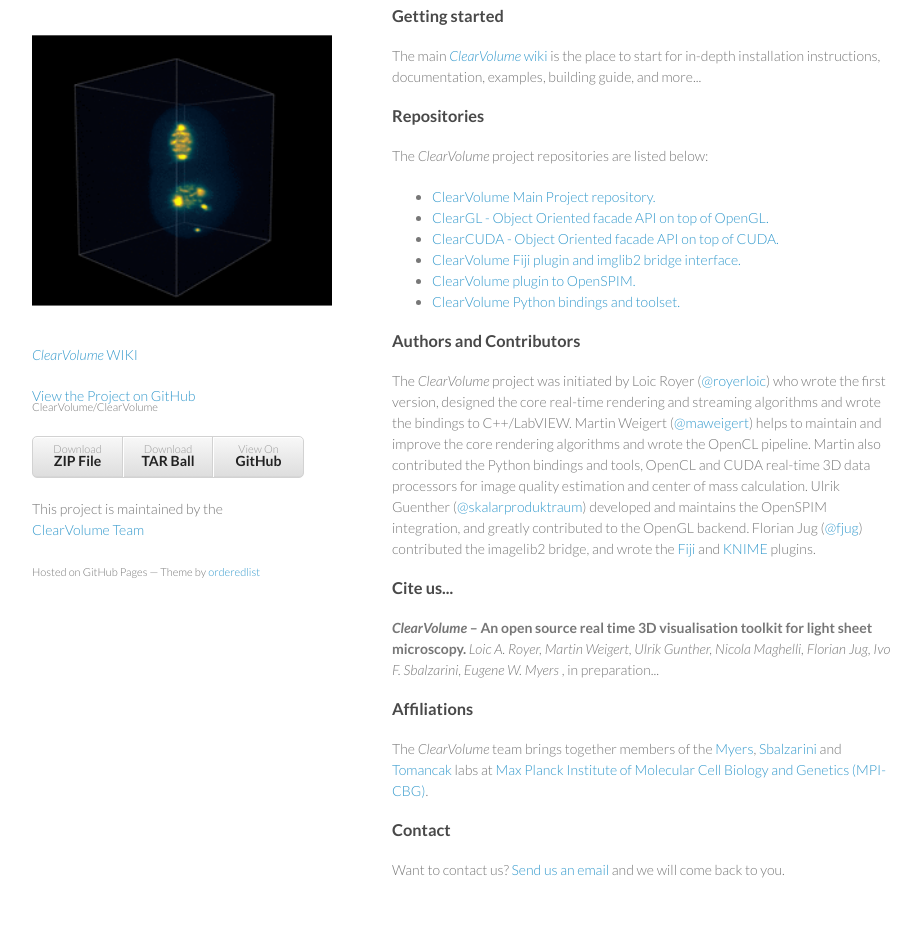
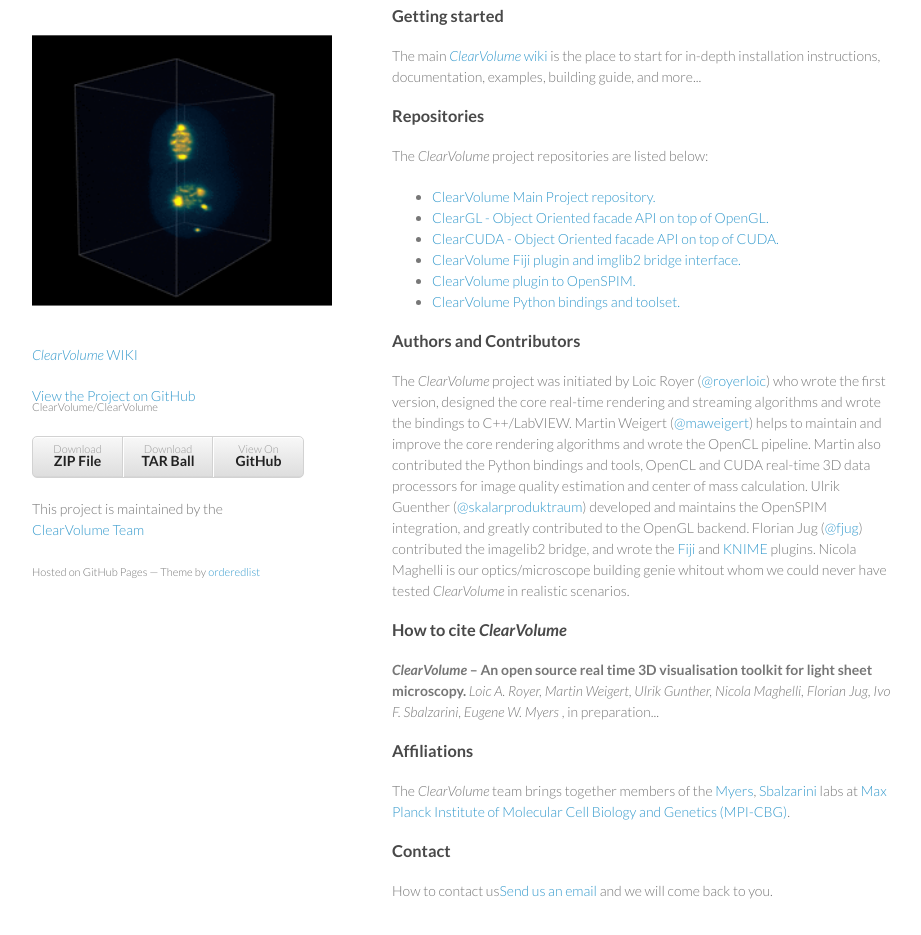
Before and after one commit to ClearVolume/clearvolume, a plain HTML site: page index.html in a window 1280 px wide. Shown: the part 361-1296 px from the top of the page, without its empty margins (178-1099 px from the left). Drawn offline with Linux system fonts and the light colour scheme.

Commit message:
updated main page

```diff
--- a/index.html
+++ b/index.html
@@ -78,10 +78,10 @@
 <h3>
 <a id="authors" class="anchor" href="#authors" aria-hidden="true"><span class="octicon octicon-link"></span></a>Authors and Contributors</h3>
 
-<p>The <em>ClearVolume</em> project was initiated by Loic Royer (<a href="https://github.com/royerloic" class="user-mention">@royerloic</a>) who wrote the first version, designed the core real-time rendering and streaming algorithms and wrote the bindings to C++/LabVIEW. Martin Weigert (<a href="https://github.com/maweigert" class="user-mention">@maweigert</a>) helps to maintain and improve the core rendering algorithms and wrote the OpenCL pipeline. Martin also contributed the Python bindings and tools, OpenCL and CUDA real-time 3D data processors for image quality estimation and center of mass calculation. Ulrik Guenther (<a href="https://github.com/skalarproduktraum" class="user-mention">@skalarproduktraum</a>) developed and maintains the OpenSPIM integration, and greatly contributed to the OpenGL backend. Florian Jug (<a href="https://github.com/fjug" class="user-mention">@fjug</a>) contributed the imagelib2 bridge, and wrote the <a href="http://fiji.sc/Fiji">Fiji</a>  and <a href="http://www.knime.org">KNIME</a> plugins.</p>
+<p>The <em>ClearVolume</em> project was initiated by Loic Royer (<a href="https://github.com/royerloic" class="user-mention">@royerloic</a>) who wrote the first version, designed the core real-time rendering and streaming algorithms and wrote the bindings to C++/LabVIEW. Martin Weigert (<a href="https://github.com/maweigert" class="user-mention">@maweigert</a>) helps to maintain and improve the core rendering algorithms and wrote the OpenCL pipeline. Martin also contributed the Python bindings and tools, OpenCL and CUDA real-time 3D data processors for image quality estimation and center of mass calculation. Ulrik Guenther (<a href="https://github.com/skalarproduktraum" class="user-mention">@skalarproduktraum</a>) developed and maintains the OpenSPIM integration, and greatly contributed to the OpenGL backend. Florian Jug (<a href="https://github.com/fjug" class="user-mention">@fjug</a>) contributed the imagelib2 bridge, and wrote the <a href="http://fiji.sc/Fiji">Fiji</a>  and <a href="http://www.knime.org">KNIME</a> plugins. Nicola Maghelli is our optics/microscope building genie whitout whom we could never have tested <em>ClearVolume</em> in realistic scenarios. </p>
 
 <h3>
-<a id="cite" class="anchor" href="#authors" aria-hidden="true"><span class="octicon octicon-link"></span></a>Cite us...</h3>
+<a id="cite" class="anchor" href="#authors" aria-hidden="true"><span class="octicon octicon-link"></span></a>How to cite <em>ClearVolume</em></h3>
 
 <p>
   <b><em>ClearVolume</em> – An open source real time 3D visualisation toolkit for light sheet microscopy.</b>
@@ -90,18 +90,18 @@
 </p>
 
 
-
 <h3>
 <a id="Acknowledgements" class="anchor" href="#ack" aria-hidden="true"><span class="octicon octicon-link"></span></a>Affiliations</h3>
 
 <p>The <em>ClearVolume</em> team brings together members of the <a href="http://www.mpi-cbg.de/research/research-groups/gene-myers.html">Myers</a>,
-  <a href="http://www.mpi-cbg.de/research/research-groups/ivo-sbalzarini/group-leader.html">Sbalzarini</a> and <a href="http://www.mpi-cbg.de/research/research-groups/pavel-tomancak.html">Tomancak</a>  labs at <a href="http://www.mpi-cbg.de">Max Planck Institute of Molecular Cell Biology and Genetics (MPI-CBG)</a>. </p>
+  <a href="http://www.mpi-cbg.de/research/research-groups/ivo-sbalzarini/group-leader.html">Sbalzarini</a>   labs at <a href="http://www.mpi-cbg.de">Max Planck Institute of Molecular Cell Biology and Genetics (MPI-CBG)</a>. </p>
 
+<!-- and <a href="http://www.mpi-cbg.de/research/research-groups/pavel-tomancak.html">Tomancak</a> -->
 
 <h3>
 <a id="support-or-contact" class="anchor" href="#support-or-contact" aria-hidden="true"><span class="octicon octicon-link"></span></a>Contact</h3>
 
-<p>Want to contact us? <a href="mailto:royerloic@gmail.com">Send us an email</a> and we will come back to you.</p>
+<p>How to contact us<a href="mailto:royerloic@gmail.com">Send us an email</a> and we will come back to you.</p>
       </section>
       <footer>
         <p>This project is maintained by the <a href="https://github.com/ClearVolume">ClearVolume Team</a></p>
```
